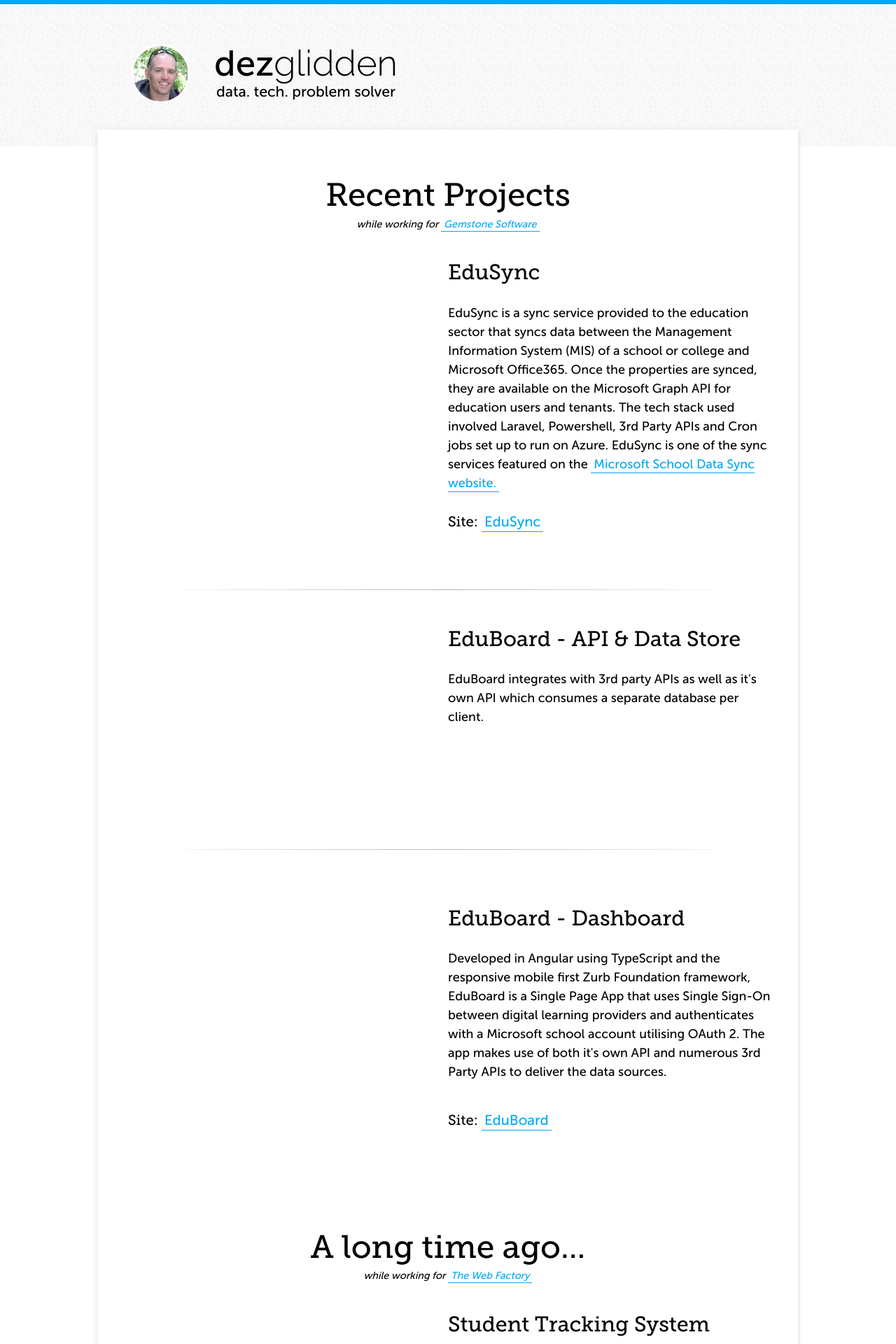
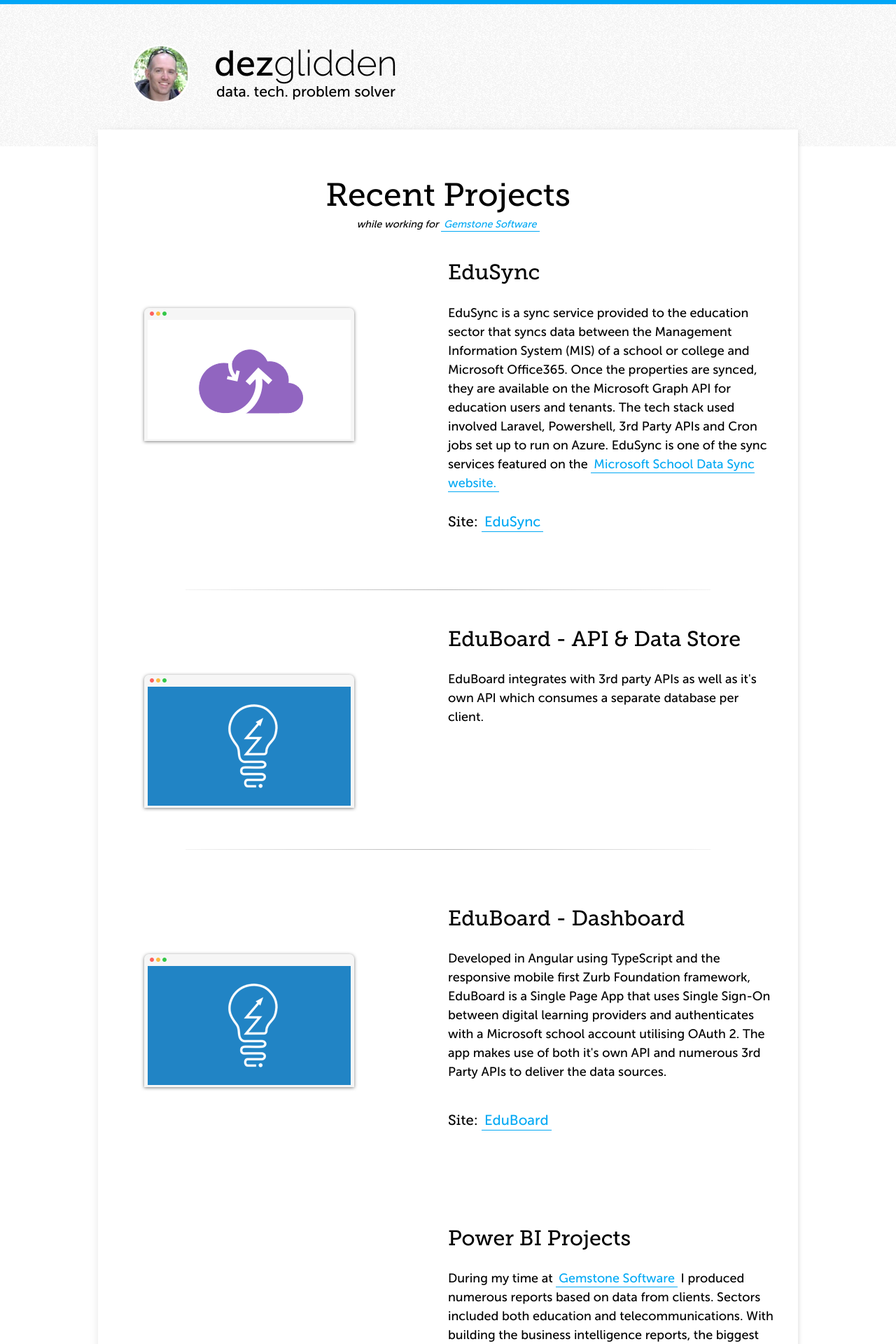
Before and after one commit to dezglidden/dezglidden.github.io, a Jekyll site: the page built from index.html, in a window 1280 px wide. Shown: the top 1920 px of the page at 70% size. Built offline with Jekyll 4.4.1, drawn with Linux system fonts in a browser that asks for light colours; some of the changed text lies outside the part shown.

Commit message:
Added picture elements

```diff
--- a/assets/css/style.css
+++ b/assets/css/style.css
@@ -434,6 +434,20 @@
     }
 }
 
+picture {
+    position: absolute;
+    top: 46px;
+    left: calc(50% - 114px);
+}
+
+@media screen and (min-width: 1004px) {
+    picture {
+        /*position: absolute;*/
+        top: 64px;
+        left: 30px;
+    }
+}
+
 [role~=complementary] {
     margin: 36px auto
 }
--- a/index.html
+++ b/index.html
@@ -12,23 +12,38 @@
 				<h3>EduSync</h3>
 				<p>EduSync is a sync service provided to the education sector that syncs data between the Management Information System (MIS) of a school or college and Microsoft Office365. Once the properties are synced, they are available on the Microsoft Graph API for education users and tenants. The tech stack used involved Laravel, Powershell, 3rd Party APIs and Cron jobs set up to run on Azure. EduSync is one of the sync services featured on the <a href="http://sds.microsoft.com" class="site">Microsoft School Data Sync website.</a></p>
 				<h4>Site: <a href="http://www.edusync.cloud" class="site">EduSync</a></h4>
+				<picture>
+					<source media="(min-width: 1004px)" srcset="/assets/images/edusync_browser.png" type="image/png">
+					<source  srcset="/assets/images/edusync_browser_small.png" type="image/png">
+					<img src="/assets/images/edusync_browser_small.png" alt="EduSync logo in a browser">
+				</picture>
 			</article>
 
 			<article class="project seperator">
 				<h3>EduBoard - API & Data Store</h3>
 				<p>EduBoard integrates with 3rd party APIs as well as it's own API which consumes a separate database per client. </p>
+				<picture>
+					<source media="(min-width: 1004px)" srcset="/assets/images/eduboard_browser.png" type="image/png">
+					<source  srcset="/assets/images/eduboard_browser_small.png" type="image/png">
+					<img src="/assets/images/eduboard_browser_small.png" alt="EduBoard logo in a browser">
+				</picture>
 			</article>
 
 			<article class="project">
 				<h3>EduBoard - Dashboard</h3>
 				<p>Developed in Angular using TypeScript and the responsive mobile first Zurb Foundation framework, EduBoard is a Single Page App that uses Single Sign-On between digital learning providers and authenticates with a Microsoft school account utilising OAuth 2. The app makes use of both it's own API and numerous 3rd Party APIs to deliver the data sources.</p>
 				<h4>Site: <a href="http://www.eduboard.cloud" class="site">EduBoard</a></h4>
+				<picture>
+					<source media="(min-width: 1004px)" srcset="/assets/images/eduboard_browser.png" type="image/png">
+					<source  srcset="/assets/images/eduboard_browser_small.png" type="image/png">
+					<img src="/assets/images/eduboard_browser_small.png" alt="EduBoard logo in a browser">
+				</picture>
 			</article>
 
-<!-- 			<article class="project">
+			<article class="project">
 				<h3>Power BI Projects</h3>
 				<p>During my time at <a href="gemstone.cloud" class="site">Gemstone Software</a> I produced numerous reports based on data from clients. Sectors included both education and telecommunications. With building the business intelligence reports, the biggest challenge is to understand the data and then develop the right data model using a star schema.</p>
-			</article> -->
+			</article>
 
 			<h2>A long time ago...</h2>
 			<p class="employer">while working for <a href="http://www.webfactory.org.uk" class="site">The Web Factory</a></p>
@@ -36,18 +51,33 @@
 			<article class="project">
 				<h3>Student Tracking System</h3>
 				<p>An enterprise level application which is used for analysis and reporting on a number of topics related to courses run by the University. My task was to implement the dynamic generation of student timetables which would then be emailed to each student individually. Developed with the PHP MVC framework CodeIgniter, this feature relied heavily on efficient MySQL queries.</p>
+				<picture>
+					<source media="(min-width: 1004px)" type="image/png" srcset="/assets/images/sts.png">
+					<source type="image/png" srcset="/assets/images/sts_small.png">
+					<img src="/assets/images/sts_small.png" alt="EduBoard logo in a browser">
+				</picture>
 			</article>
 
 			<article class="project seperator">
 				<h3>Voucher and Discount Codes</h3>
 				<p>My role in this team project involved building a server-side API that would enable the mobile app to fetch voucher data. The technologies used for the back-end included PHP and MySQL which combined to serve JSON data to the mobile app while utilising the MVC framework CodeIgniter.</p>
 				<h4>Site: <a href="http://www.voucheranddiscountcodes.co.uk" class="site">Voucher and Discount Codes</a></h4>
+				<picture>
+					<source media="(min-width: 1004px)" srcset="/assets/images/vdc.png" type="image/png">
+					<source  srcset="/assets/images/vdc_small.png" type="image/png">
+					<img src="/assets/images/vdc_small.png" alt="EduBoard logo in a browser">
+				</picture>
 			</article>
 
 			<article class="project">
 				<h3>North West Academic Libraries</h3>
 				<p>This project involved developing a website built upon the popular CMS platform Wordpress. For this project my task involved pair programming with a junior member of the team to develop two custom plug-ins. The custom plug-ins included separate media and document up-loaders.</p>
 				<h4>Site: <a href="http://www.nowal.ac.uk/" class="site">NoWal, North West Academic Libraries</a></h4>
+				<picture>
+					<source media="(min-width: 1004px)" srcset="/assets/images/nowal.png" type="image/png">
+					<source  srcset="/assets/images/nowal_small.png" type="image/png">
+					<img src="/assets/images/nowal_small.png" alt="EduBoard logo in a browser">
+				</picture>
 			</article>
 		</section>
 	</main>
```
